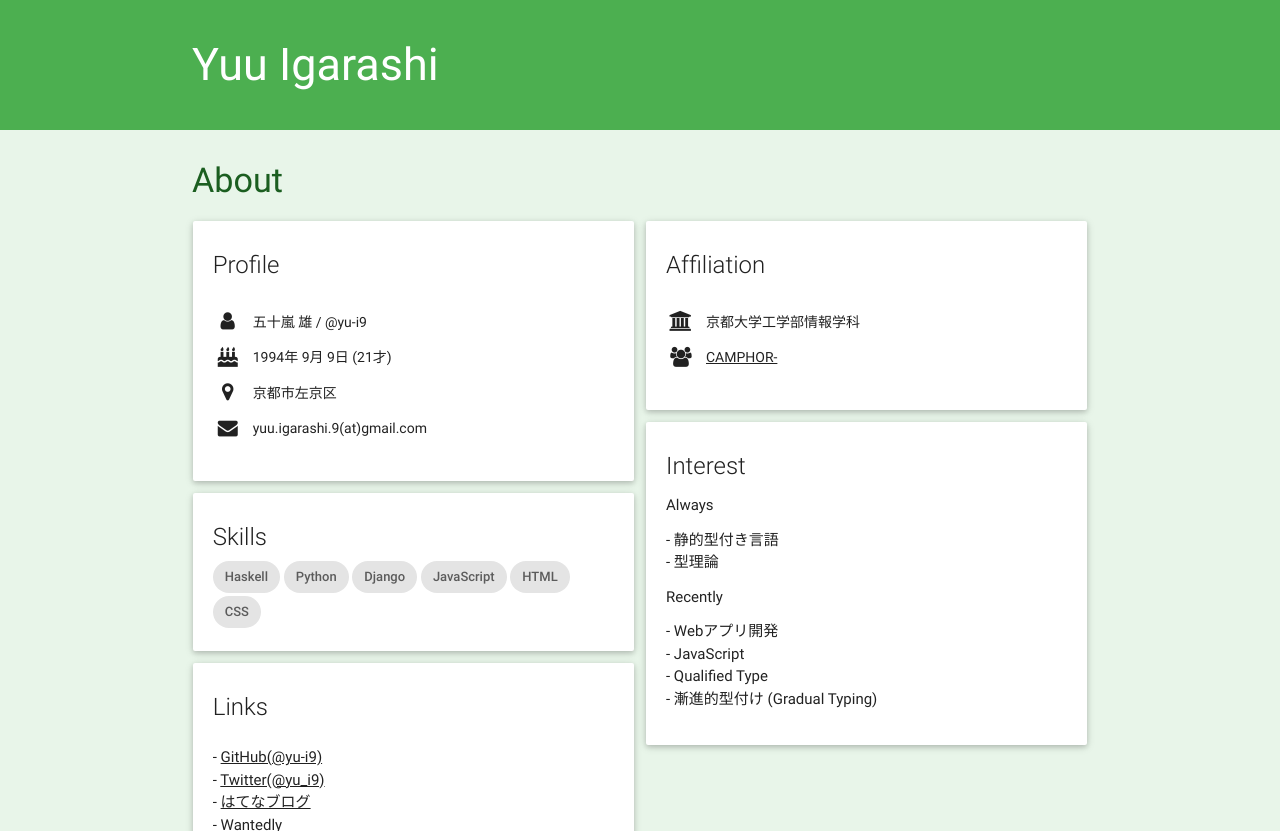
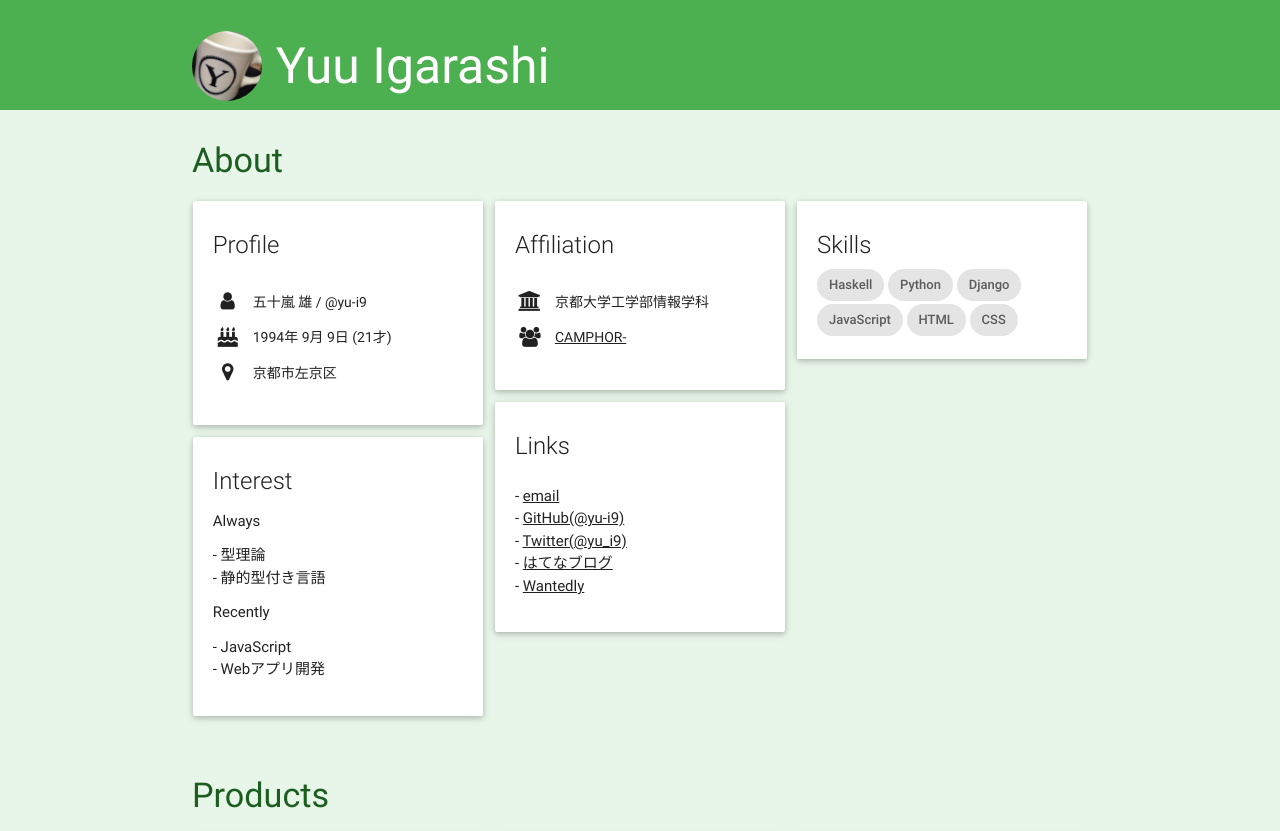
Before and after one commit to yigarashi-9/portfolio, a plain HTML site: page index.html in a window 1280 px wide. Shown: the top 831 px of the page. Drawn offline with Linux system fonts and the light colour scheme.

Commit message:
Update something

```diff
--- a/css/index.css
+++ b/css/index.css
@@ -1,12 +1,35 @@
-nav.top {
-    height: 130px;
+.top {
+    height: 110px;
     box-shadow: none;
     margin-bottom: 15px;
 }
 
-nav.top span.page-title {
+.page-title {
+    font-size: 50px;
+    vertical-align: middle;
+}
+
+@media (max-width: 600px) {
+    .page-title {
+        font-size: 30px;
+    }
+}
+
+.nav-wrapper {
     line-height: 130px;
-    font-size: 45px;
+}
+
+.icon {
+    width: 70px;
+    border-radius: 50%;
+    margin-right: 10px;
+    vertical-align: middle;
+}
+
+@media (max-width: 600px) {
+    .icon {
+        width: 45px;
+    }
 }
 
 .about a {
--- a/index.html
+++ b/index.html
@@ -14,6 +14,7 @@
       <nav class="top green">
         <div class="container">
           <div class="nav-wrapper">
+            <img src="images/icon.jpg" alt="icon" class="icon" />
             <span class="page-title">Yuu Igarashi</span>
           </div>
         </div>
@@ -31,7 +32,6 @@
                   <li><i class="fa fa-user fa-lg"></i><span class="icon-side-text">五十嵐 雄 / @yu-i9</span></li>
                   <li><i class="fa fa-birthday-cake fa-lg"></i><span class="icon-side-text">1994年 9月 9日 (<span id="age"></span>才)</span></li>
                   <li><i class="fa fa-map-marker fa-lg"></i><span class="icon-side-text">京都市左京区</span></li>
-                  <li><i class="fa fa-envelope fa-lg"></i><span class="icon-side-text">yuu.igarashi.9(at)gmail.com</span></li>
                 </ul>
               </div>
             </div>
@@ -60,15 +60,13 @@
                 <span class="card-title">Interest</span>
                 <h6>Always</h6>
                 <ul class="hyphen">
+                  <li>型理論</li>
                   <li>静的型付き言語</li>
-                  <li>型理論</li>
                 </ul>
                 <h6>Recently</h6>
                 <ul class="hyphen">
+                  <li>JavaScript</li>
                   <li>Webアプリ開発</li>
-                  <li>JavaScript</li>
-                  <li>Qualified Type</li>
-                  <li>漸進的型付け (Gradual Typing)</li>
                 </ul>
               </div>
             </div>
@@ -76,6 +74,7 @@
               <div class="card-content">
                 <span class="card-title">Links</span>
                 <ul class="hyphen">
+                  <li><a href="mailto:yuu.igarashi.9@gmail.com">email</a></li>
                   <li><a href="https://github.com/yu-i9">GitHub(@yu-i9)</a></li>
                   <li><a href="https://twitter.com/yu_i9">Twitter(@yu_i9)</a></li>
                   <li><a href="http://yu-i9.hatenablog.com/">はてなブログ</a></li>
--- a/js/index.js
+++ b/js/index.js
@@ -1,5 +1,5 @@
 $("#aboutItems").gridalicious({
-  width: 350,
+  width: 280,
   gutter: 12,
   selector: '.card'
 });
```
Also changed, not shown: images/icon.jpg (added).
